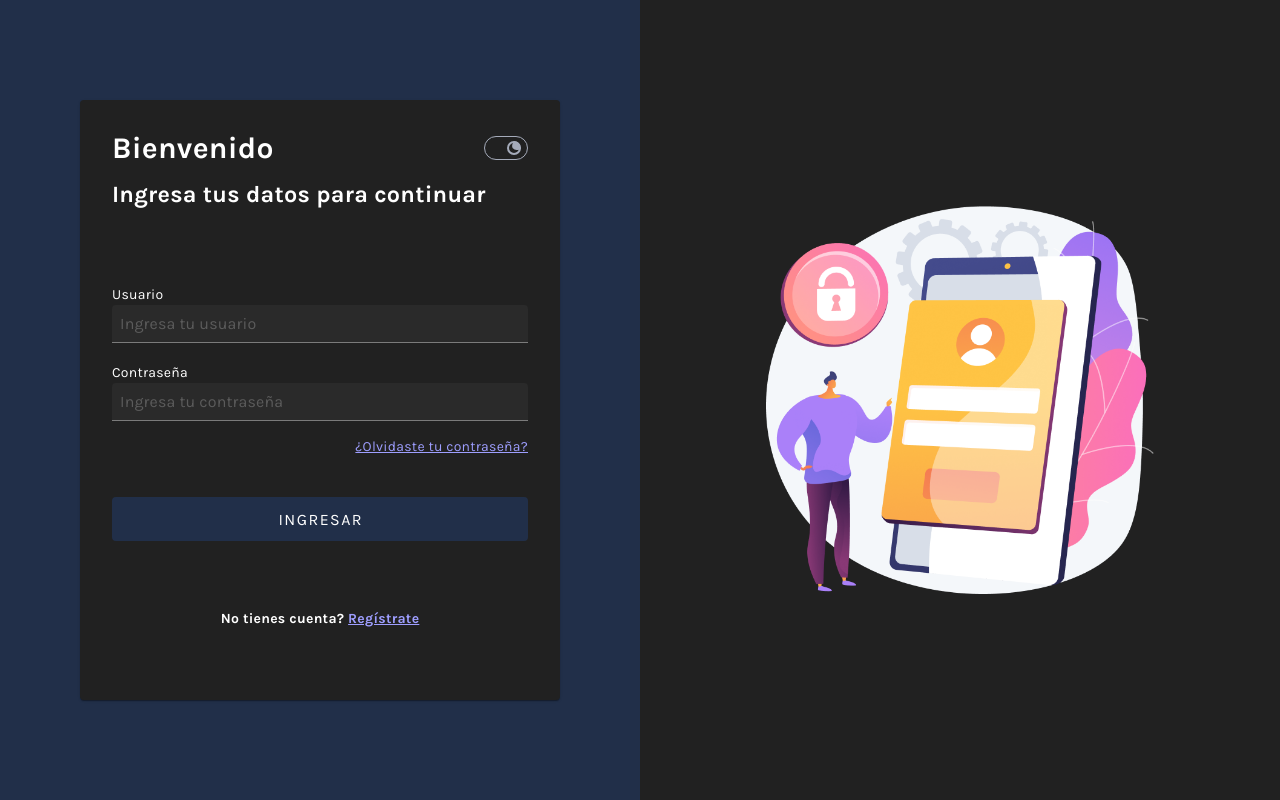
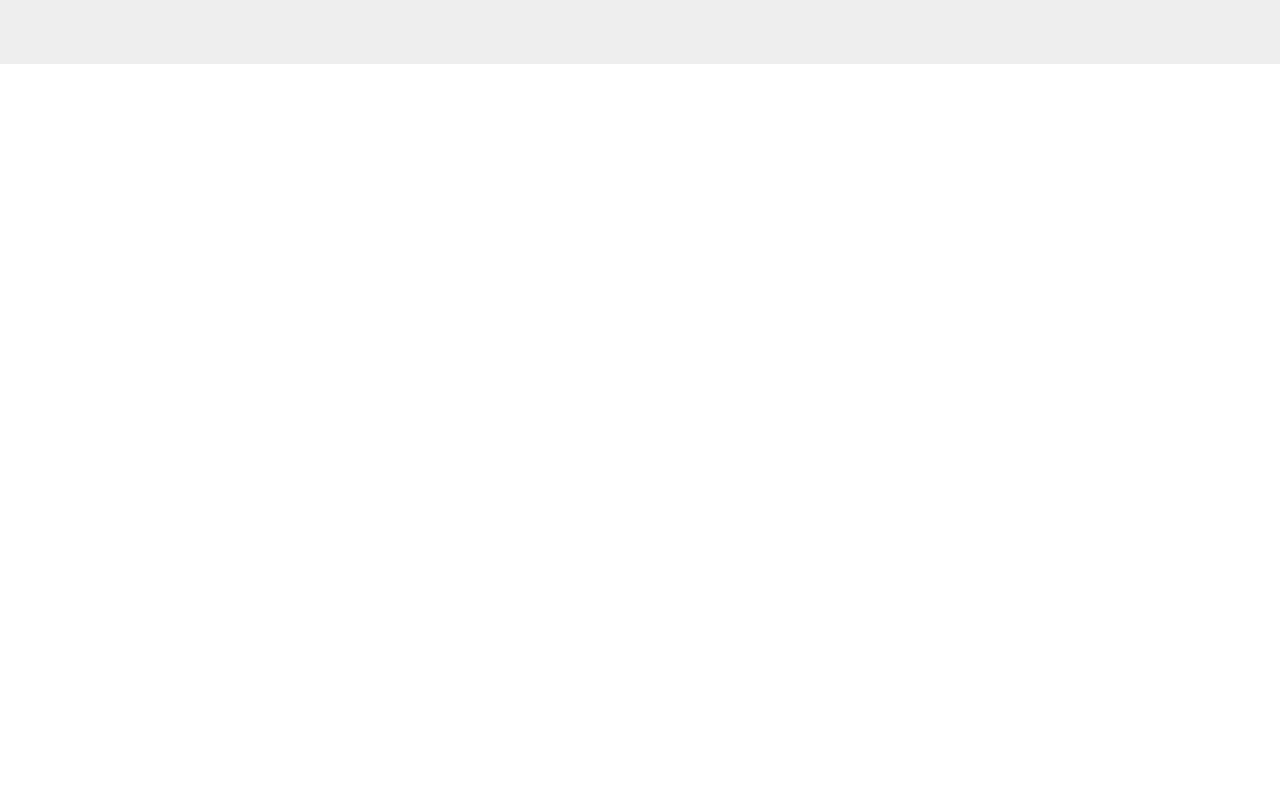
Before and after one commit to MarcoAntJ31/punto-venta-online-1, a Vue app: page /#/ in a window 1280 px wide. Built offline with nearby package versions, Linux system fonts and the light colour scheme.

Commit message:
added colors v2

```diff
--- a/src/components/organisms/PVOHeader.vue
+++ b/src/components/organisms/PVOHeader.vue
@@ -1,12 +1,12 @@
 <template>
-    <v-toolbar image="https://cdn.vuetifyjs.com/images/backgrounds/vbanner.jpg">
+    <v-toolbar>
       <v-app-bar-nav-icon></v-app-bar-nav-icon>
 
       <v-toolbar-title>{{ title }}</v-toolbar-title>
 
       <v-spacer></v-spacer>
 
-      <TestButton
+      <PVOButton
         v-for="(btn, index) in buttons"
         :key="index"
         :icon="btn.icon"
@@ -17,7 +17,7 @@
 
   <script setup>
   import { defineProps } from 'vue';
-  import TestButton from '../atoms/TestButton.vue';
+  import PVOButton from '../atoms/PVOButton.vue';
 
   const props = defineProps({
     color: {
--- a/src/css/main.css
+++ b/src/css/main.css
@@ -14,6 +14,54 @@
     --background-warning-subdued: #FDFAF3;
     --background-error: #F73B3B;
     --background-error-subdued: #FCF6F8;
+
+    /* Light Text */
+    --text: #1A3353;
+    --text-secondary: #F8F9FB;
+    --text-tertiary: #A8A8AA;
+    --text-disabled: #3D424A;
+    --text-primary: #3E79F7;
+    --text-primary-secondary: #274D9F;
+    --text-primary-disable: #C1D3FC;
+    --text-on-primary: #FFFFFF;
+    --text-success: #17B530;
+    --text-success-secondary: #0F741F;
+    --text-warning: #FFBE18;
+    --text-warning-secondary: #805F0C;
+    --text-error: #F73B3B;
+    --text-error-secondary: #9F2626;
+
+    /* Light Icons */
+    --icon: #1A3353;
+    --icon-secondary: #F8F9FB;
+    --icon-tertiary: #A8A8AA;
+    --icon-primary: #3E79F7;
+    --icon-on-primary: #FFFFFF;
+    --icon-success: #17B530;
+    --icon-warning: #FFBE18;
+    --icon-error: #F73B3B;
+
+    /* Light Border */
+    --border: #E8EAF0;
+    --border-secondary: #F8F9FB;
+    --border-primary: #3E79F7;
+    --border-primary-secondary: #C1D3FC;
+    --border-success: #17B530;
+    --border-warning: #FFBE18;
+    --border-error: #F73B3B;
+
+
+
+
+
+
+
+
+
+
+
+
+
 
     /* light login */
     --image-background: #f4d03f;
@@ -37,6 +85,48 @@ body.dark-mode {
     --background-error: #F73B3B;
     --background-error-subdued: #4A1F1F;
 
+    /* dark text */
+    --text: #FFFFFF;
+    --text-secondary: #A8A8AA;
+    --text-disabled: #3D424A;
+    --text-primary: #3E79F7;
+    --text-primary-secondary: #274D9F;
+    --text-success: #17B530;
+    --text-success-secondary: #0F741F;
+    --text-warning: #FFBE18;
+    --text-warning-secondary: #805F0C;
+    --text-error: #F73B3B;
+    --text-error-secondary: #9F2626;
+
+    /* dark icons */
+    --icon: #FFFFFF;
+    --icon-secondary: #A8A8AA;
+    --icon-disabled: #3D424A;
+    --icon-primary: #3E79F7;
+    --icon-success: #17B530;
+    --icon-warning: #FFBE18;
+    --icon-error: #F73B3B;
+
+    /* dark border */
+    --border: #89898B;
+    --border-secondary: #4A4A4B;
+    --border-primary: #3E79F7;
+    --border-success: #17B530;
+    --border-warning: #FFBE18;
+    --border-error: #F73B3B;
+
+
+
+
+
+
+
+
+
+
+
+
+
     /* dark login */
     --image-background: #212121;
     --form-background: #212F49;
--- a/src/views/PVOHomeView.vue
+++ b/src/views/PVOHomeView.vue
@@ -1,7 +1,9 @@
 <template>
-    <PVOLogin />
+    <!-- <PVOLogin /> -->
+     <PVOPrincipalMenu />
 </template>
 
 <script lang="ts" setup>
-import PVOLogin from '@/views/PVOLogin.vue'
+// import PVOLogin from '@/views/PVOLogin.vue'
+import PVOPrincipalMenu from '@/views/PVOPrincipalMenu.vue'
 </script>
--- /dev/null
+++ b/src/views/PVOPrincipalMenu.vue
@@ -0,0 +1,7 @@
+<template>
+    <PVOHeader />
+</template>
+
+<script lang="ts" setup>
+import PVOHeader from "@/components/organisms/PVOHeader.vue";
+</script>
```
